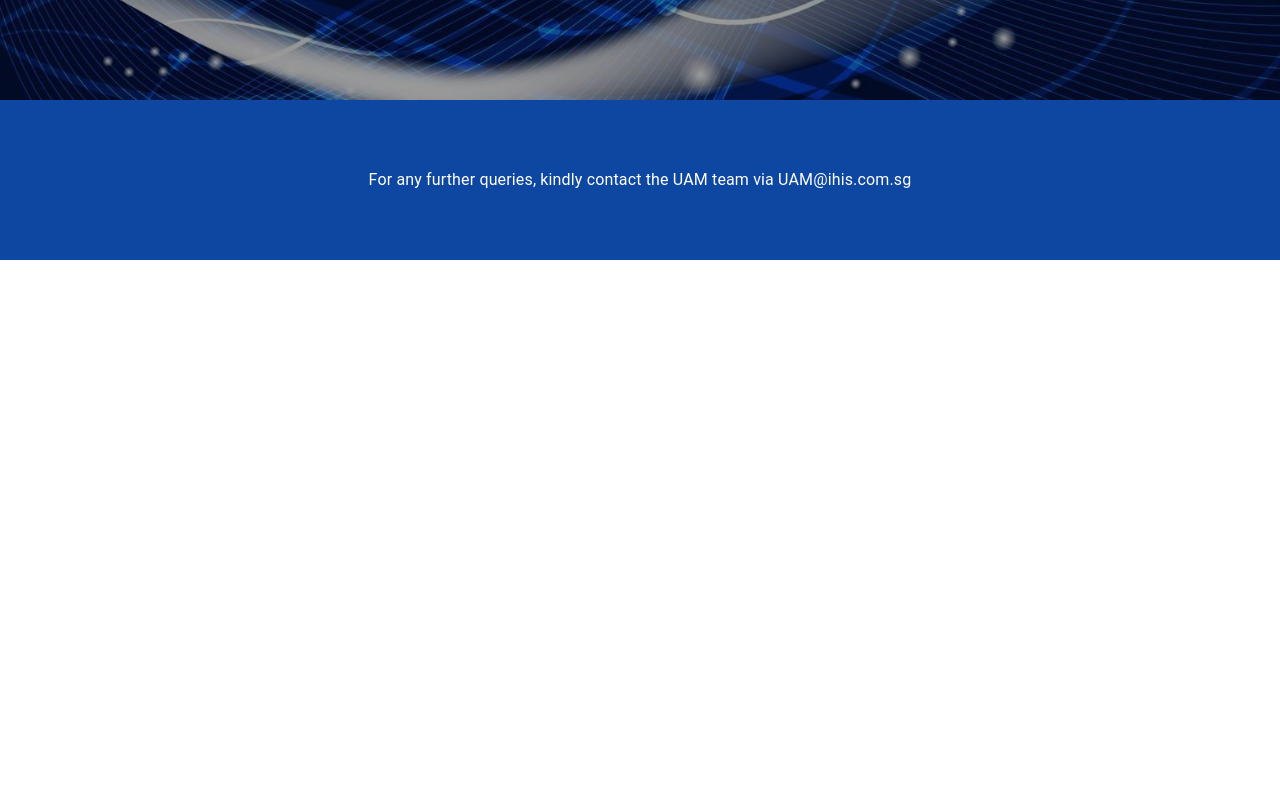
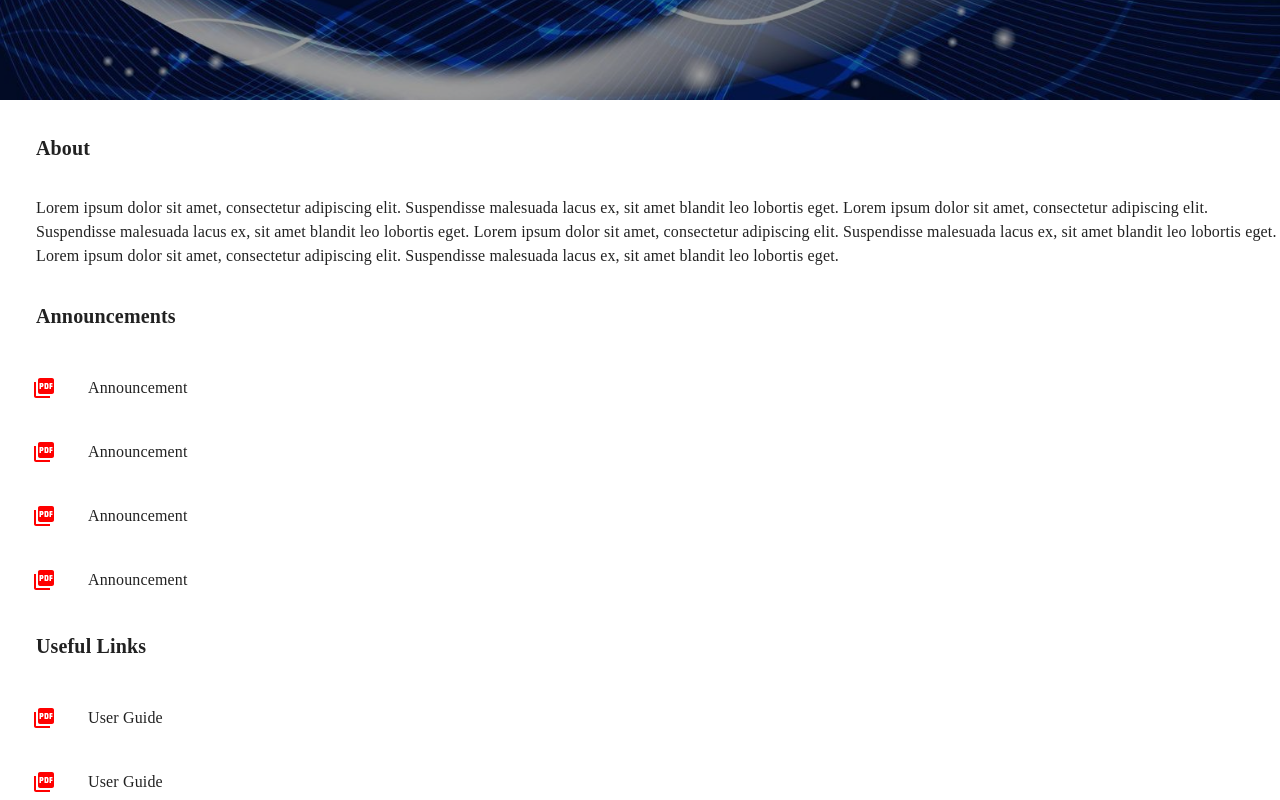
Before and after one commit to Jeromeoui/UAMFront, a React (Create React App) app: page / in a window 1280 px wide. Shown: the part 700-1500 px from the top of the page. Before the commit the page ends 960 px from the top, so only its background shows below. Built offline with nearby package versions, Linux system fonts and the light colour scheme.

Commit message:
Reformatted, Added Files Display Feature, Error Page
TO DO:
-Refine aesthetics (font sizes, format)
-Clean up code Smell

```diff
--- a/src/App.js
+++ b/src/App.js
@@ -6,6 +6,7 @@ import Box from '@mui/material/Box';
 import { CssBaseline } from '@mui/material';
 import ButtonBaseDemo from './components/HomeImage';
 import HomeImage from './components/HomeImage';
+import { createTheme, ThemeProvider } from '@mui/material/styles';
 
 import { BrowserRouter as Router, Routes, Route } from 'react-router-dom';
 import Home from './components/Home';
@@ -13,8 +14,15 @@ import PreReqs from './components/PreReqs';
 import Processes from './components/Processes';
 import FAQ from './components/FAQ';
 import Footer from './components/Footer';
+import NotFound from './NotFound';
 
 function App() {
+
+  const theme = createTheme({
+    typography: {
+      fontFamily: 'Neogrotesk',
+    },
+  });
 
   const [isSideMenuOpen, setSideMenu] = React.useState(false);
 
@@ -24,18 +32,21 @@ function App() {
 
   return (
     <div className="App" >
+      <ThemeProvider theme={theme}>
       <CssBaseline/>
       <Router>
-        <Header onMenuClick={handleToggleMenu}/>
+      <Header onMenuClick={handleToggleMenu}/>
         <SideMenu isOpen={isSideMenuOpen}/>
         <Routes>
           <Route exact path="/" element={<Home/>} />
           <Route path="/prereqs" element={<PreReqs/>} />
           <Route path="/processes" element={<Processes/>} />
           <Route path="/faq" element={<FAQ/>} />
+          <Route path="*" element={<NotFound/>} />
         </Routes>
         <Footer/>
       </Router>
+      </ThemeProvider>
     </div>
   );
 }
--- /dev/null
+++ b/src/NotFound.js
@@ -0,0 +1,12 @@
+import { Link } from "react-router-dom";
+import PageHeader from "./components/PageHeader";
+
+export default function NotFound() {
+    return (
+      <div>
+        <PageHeader title='Page Not Found'/>
+        <p>The page you are looking for does not exist.</p>
+        <Link to="/">Go back to the Home page</Link>
+      </div>
+    );
+  }
--- /dev/null
+++ b/src/components/DocumentList.js
@@ -0,0 +1,70 @@
+import * as React from 'react';
+import { styled } from '@mui/material/styles';
+import Box from '@mui/material/Box';
+import List from '@mui/material/List';
+import ListItem from '@mui/material/ListItem';
+import ListItemAvatar from '@mui/material/ListItemAvatar';
+import ListItemIcon from '@mui/material/ListItemIcon';
+import ListItemText from '@mui/material/ListItemText';
+import Avatar from '@mui/material/Avatar';
+import IconButton from '@mui/material/IconButton';
+import FormGroup from '@mui/material/FormGroup';
+import FormControlLabel from '@mui/material/FormControlLabel';
+import Checkbox from '@mui/material/Checkbox';
+import Grid from '@mui/material/Grid';
+import Typography from '@mui/material/Typography';
+import FolderIcon from '@mui/icons-material/Folder';
+import DeleteIcon from '@mui/icons-material/Delete';
+import PictureAsPdfIcon from '@mui/icons-material/PictureAsPdf';
+import { ListItemButton } from '@mui/material';
+
+function generate(element) {
+    return [0, 1, 2].map((value) =>
+      React.cloneElement(element, {
+        key: value,
+      }),
+    );
+  }
+
+const Demo = styled('div')(({ theme }) => ({
+    backgroundColor: theme.palette.background.paper,
+  }));
+
+export default function DocList({title, documents}){
+    const [dense, setDense] = React.useState(false);
+    const [secondary, setSecondary] = React.useState(false);
+    // const {title} = prop1;
+    // const {documents} = prop2;
+
+    return (
+        <Grid item xs={12} md={6} >
+            <Grid container direction="column" alignItems="flex" display='flex'>
+
+                <Typography sx={{ mt: 4, mb: 2, pl: 4.5 }} variant="h6" component="div" align="left" fontWeight="bold">
+                    {title}
+                </Typography>
+                <Box sx={{ height: '250px', overflow: 'auto' }}>
+                <Demo>
+                    <List dense={dense}>
+                        {
+                            documents.map((item) => (
+                                <ListItem>
+                                    <ListItemButton component="a" href={item.url}>
+                                        <ListItemIcon>
+                                            <PictureAsPdfIcon style={{ color: '#ff0000' }} />
+                                        </ListItemIcon>
+                                        <ListItemText
+                                            primary={item.docname}
+                                            secondary={secondary ? 'Secondary text' : null}
+                                        />
+                                    </ListItemButton>
+                                </ListItem>
+                            ))
+                        }
+                    </List>
+                </Demo>
+                </Box>
+            </Grid>
+        </Grid>
+    );
+}
--- a/src/components/Footer.js
+++ b/src/components/Footer.js
@@ -6,7 +6,7 @@ import BackToTopButton from './BackToTop';
 
 export default function Footer() {
     const [WindowWidth, setScreenWidth] = useState(window.innerWidth);
-    const [WindowHeight, setScreenHeight] = useState(window.innerHeight / 5);
+    const [WindowHeight, setScreenHeight] = useState(window.innerHeight / 7);
 
     useEffect(() => {
         const handleResize = () => {
--- a/src/components/Home.js
+++ b/src/components/Home.js
@@ -1,13 +1,91 @@
-import Footer from "./Footer";
+import DocList from "./DocumentList";
 import HomeImage from "./HomeImage";
-import PageHeader from "./PageHeader";
+import Grid from "@mui/system/Unstable_Grid/Grid";
+import Typography from "@mui/material/Typography";
 
 export default function Home() {
+
+    const docData = [
+        {
+            docname: 'User Guide',
+            url: '/pdf',
+        },
+        {
+            docname: 'User Guide',
+            url: '/pdf',
+        },
+        {
+            docname: 'User Guide',
+            url: '/pdf',
+        },
+        {
+            docname: 'User Guide',
+            url: '/pdf',
+        },
+        {
+            docname: 'User Guide',
+            url: '/pdf',
+        },
+    ];
+
+    const Announcements = [
+        {
+            docname: 'Announcement',
+            url: '/pdf',
+        },
+        {
+            docname: 'Announcement',
+            url: '/pdf',
+        },
+        {
+            docname: 'Announcement',
+            url: '/pdf',
+        },
+        {
+            docname: 'Announcement',
+            url: '/pdf',
+        },
+        {
+            docname: 'Announcement',
+            url: '/pdf',
+        },
+    ];
+
     return (
         <div>
             {/* <PageHeader title='Home'/> */}
             <HomeImage/>
+            <About/>
+            <DocList title="Announcements" documents={Announcements}/>
+            <DocList title="Useful Links" documents={docData}/>
         </div>
 
     );
 }
+
+function About(){
+    const about = {
+            header: "About",
+            summary: `Lorem ipsum dolor sit amet, consectetur adipiscing elit. Suspendisse
+            malesuada lacus ex, sit amet blandit leo lobortis eget. Lorem ipsum dolor
+            sit amet, consectetur adipiscing elit. Suspendisse malesuada lacus ex,
+            sit amet blandit leo lobortis eget. Lorem ipsum dolor sit amet, consectetur
+            adipiscing elit. Suspendisse malesuada lacus ex, sit amet blandit leo lobortis eget.
+            Lorem ipsum dolor sit amet, consectetur adipiscing elit. Suspendisse malesuada lacus
+            ex, sit amet blandit leo lobortis eget.`,
+    };
+
+    return (
+        <Grid item xs={12} md={6} >
+            <Grid container direction="column" alignItems="flex" display='flex'>
+                <Typography sx={{ mt: 4, mb: 0, pl: 4.5 }} variant="h6" component="div" align="left" fontWeight="bold">
+                    {about.header}
+                </Typography>
+                <Typography sx={{ mt: 4, mb: 0, pl: 4.5 }} variant="p" component="div" align="left">
+                    {about.summary}
+                </Typography>
+
+            </Grid>
+        </Grid>
+    );
+}
--- a/src/index.css
+++ b/src/index.css
@@ -8,6 +8,6 @@ body {
 }
 
 code {
-  font-family: source-code-pro, Menlo, Monaco, Consolas, 'Courier New',
+  font-family: 'Courier New', source-code-pro, Menlo, Monaco, Consolas,
     monospace;
 }
```
